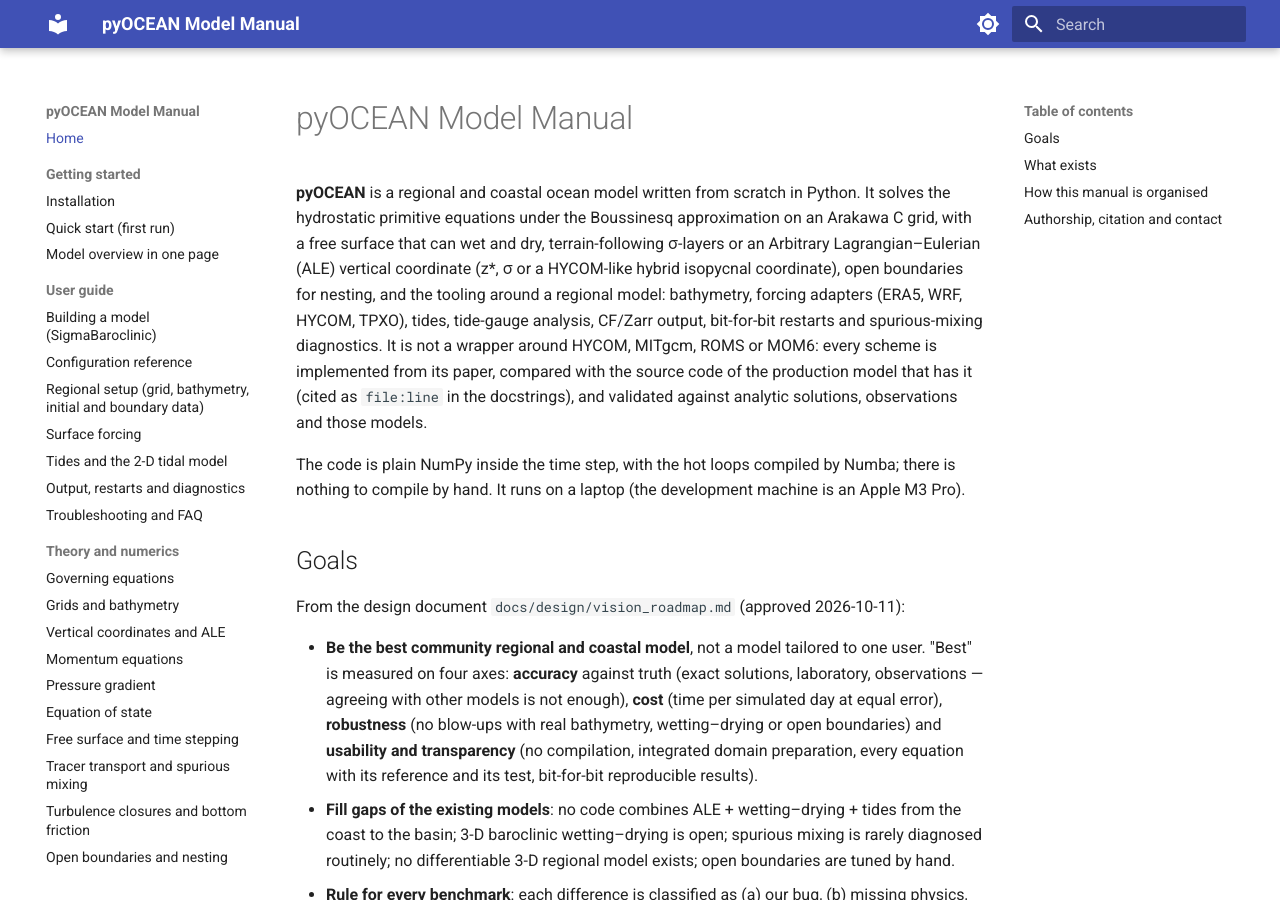
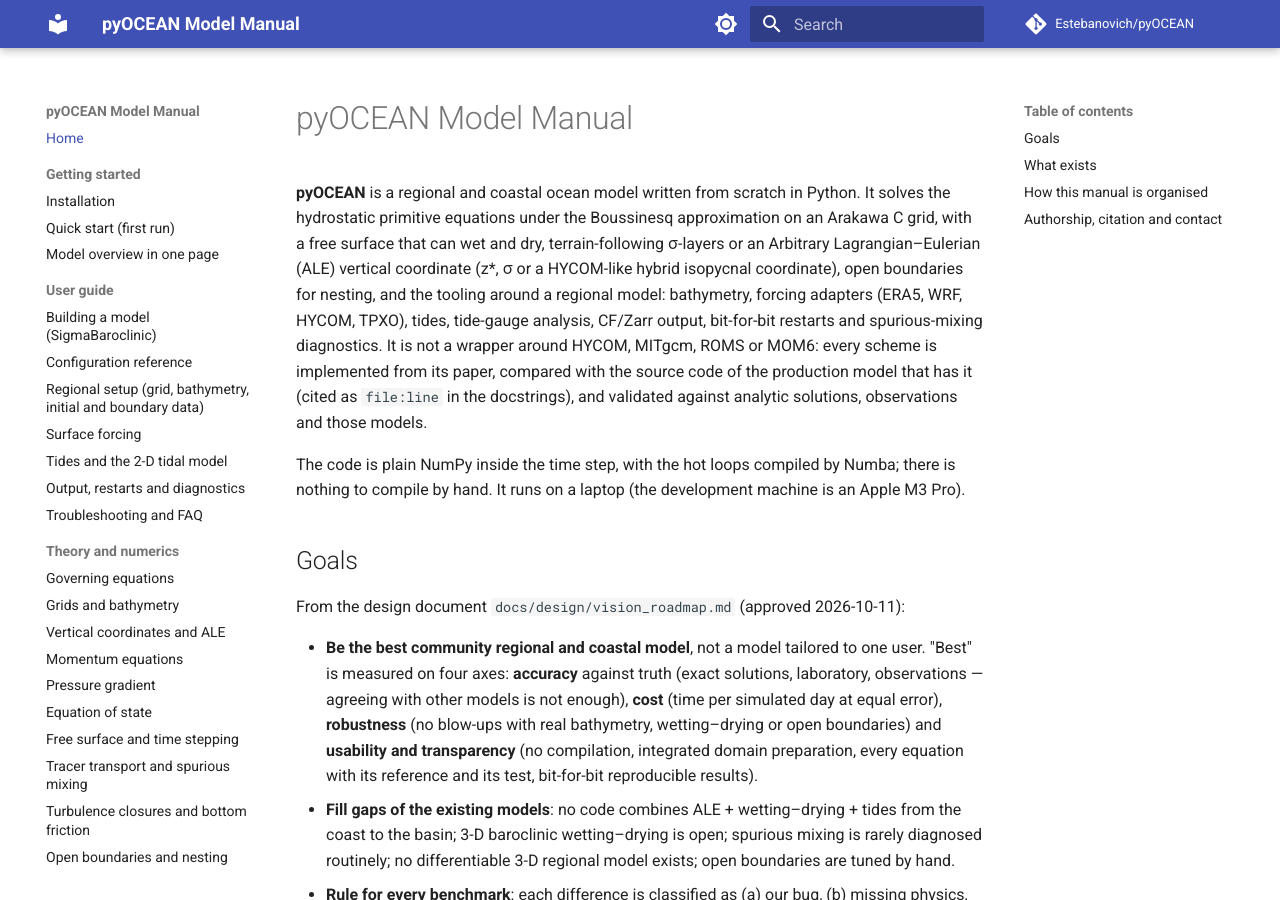
Before and after one commit to Estebanovich/pyOCEAN, an MkDocs documentation site: the page built from docs/manual/index.md, in a window 1280 px wide and 900 px high. Built offline with MkDocs 1.6.1 and Material for MkDocs 9.7.7, drawn with Linux system fonts in a browser that asks for light colours; comment, search, counter and statistics services are not loaded.

```diff
--- a/mkdocs.yml
+++ b/mkdocs.yml
@@ -1,7 +1,9 @@
 site_name: pyOCEAN Model Manual
 site_description: Theory, numerics, usage and validation of pyOCEAN, a regional ocean model written from scratch in Python.
 site_author: Esteban Cruz Isidro
-repo_name: pyOCEAN
+site_url: https://estebanovich.github.io/pyOCEAN/
+repo_url: https://github.com/Estebanovich/pyOCEAN
+repo_name: Estebanovich/pyOCEAN
 docs_dir: docs/manual
 site_dir: site
 strict: false
```
Also changed, not shown: 2 other files.
